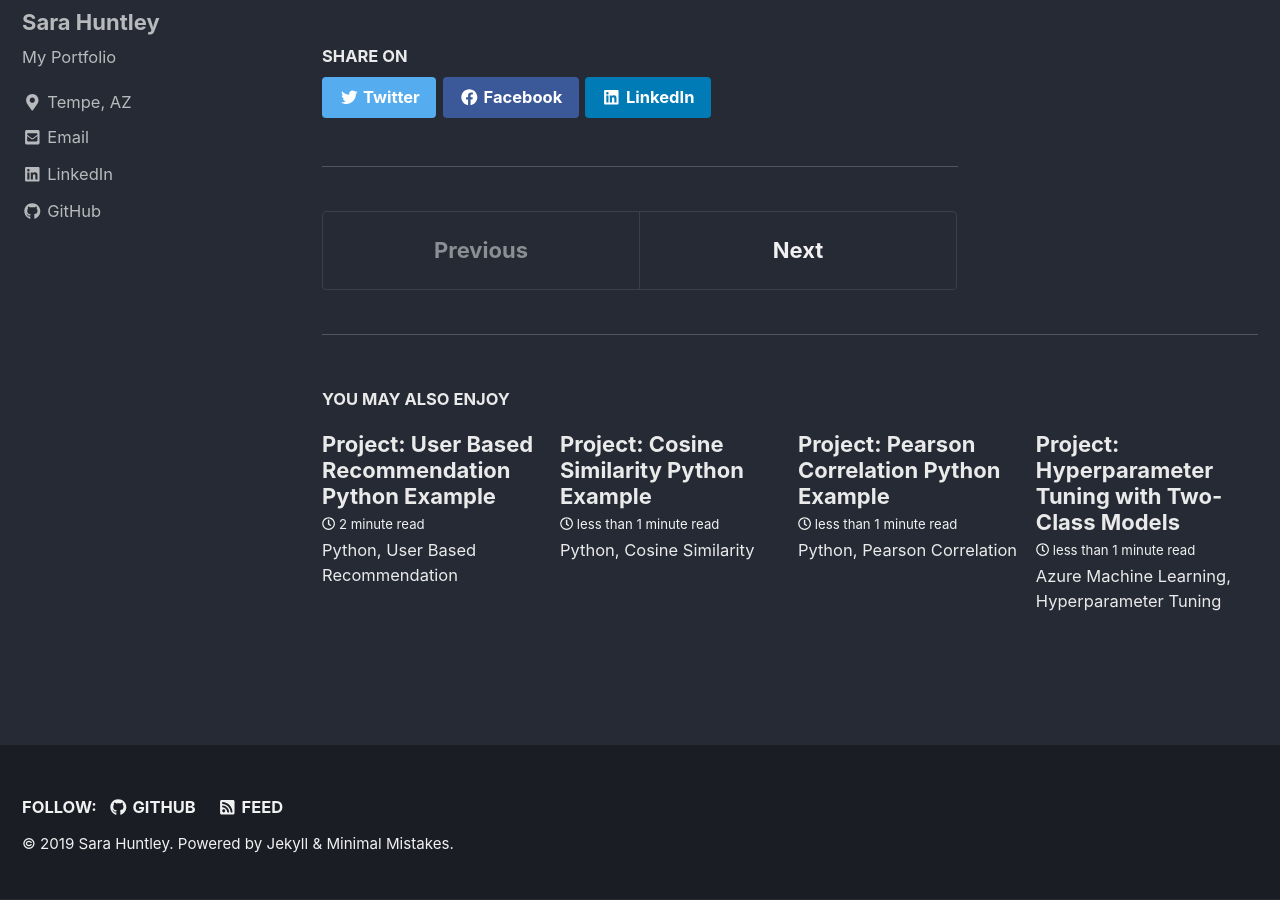
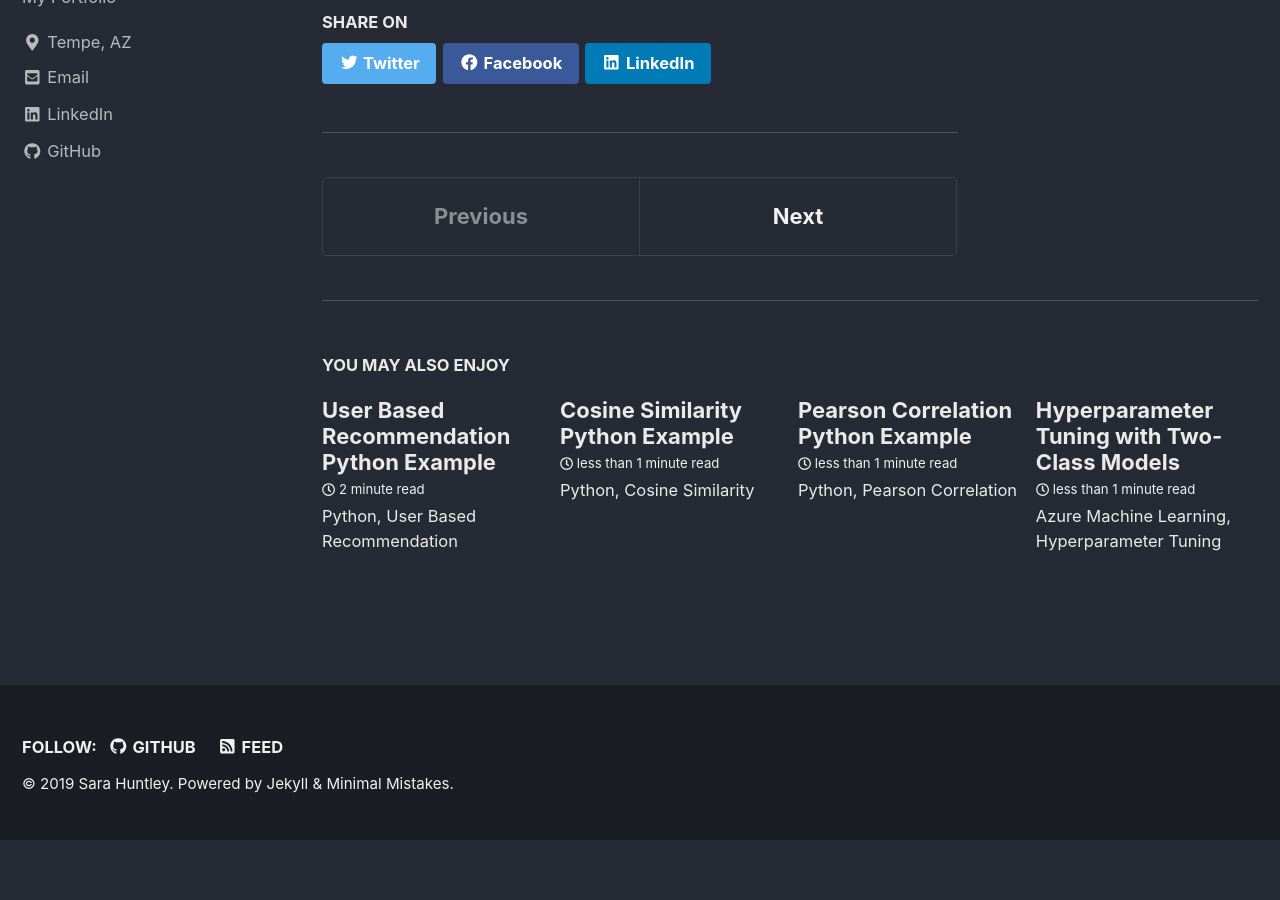
Before and after one commit to sarahuntley95/sarahuntley95.github.io, a Jekyll site: the page built from _posts/2018-04-05-decision-tree.md, in a window 1280 px wide and 900 px high, scrolled down 942 px. Built offline with Jekyll 4.4.1, drawn with Linux system fonts in a browser that asks for light colours; cached includes are drawn as plain includes; nearby versions of some CDN libraries; after the commit the page ends 1782 px from its top, so only the background shows below that; some of the changed text lies outside the part shown.

Commit message:
edit format

```diff
--- a/_posts/2018-04-05-decision-tree.md
+++ b/_posts/2018-04-05-decision-tree.md
@@ -1,5 +1,5 @@
 ---
-title: "Project: Two-Class Boosted Decision Tree"
+title: "Two-Class Boosted Decision Tree"
 date: 2018-04-05
 tags: [Azure Machine Learning]
 #header:
--- a/_posts/2018-04-13-Hyperparameter.md
+++ b/_posts/2018-04-13-Hyperparameter.md
@@ -1,5 +1,5 @@
 ---
-title: "Project: Hyperparameter Tuning with Two-Class Models"
+title: "Hyperparameter Tuning with Two-Class Models"
 date: 2018-04-13
 tags: [Azure Machine Learning]
 #header:
--- a/_posts/2018-11-17-pearson.md
+++ b/_posts/2018-11-17-pearson.md
@@ -1,5 +1,5 @@
 ---
-title: "Project: Pearson Correlation Python Example"
+title: "Pearson Correlation Python Example"
 date: 2018-11-17
 tags: [Python_Code]
 #header:
--- a/_posts/2018-11-18-cosine.md
+++ b/_posts/2018-11-18-cosine.md
@@ -1,5 +1,5 @@
 ---
-title: "Project: Cosine Similarity Python Example"
+title: "Cosine Similarity Python Example"
 date: 2018-11-18
 tags: [Python_Code]
 #header:
--- a/_posts/2018-11-24-UBR.md
+++ b/_posts/2018-11-24-UBR.md
@@ -1,5 +1,5 @@
 ---
-title: "Project: User Based Recommendation Python Example"
+title: "User Based Recommendation Python Example"
 date: 2018-11-24
 tags: [Python_Code]
 #header:
```
